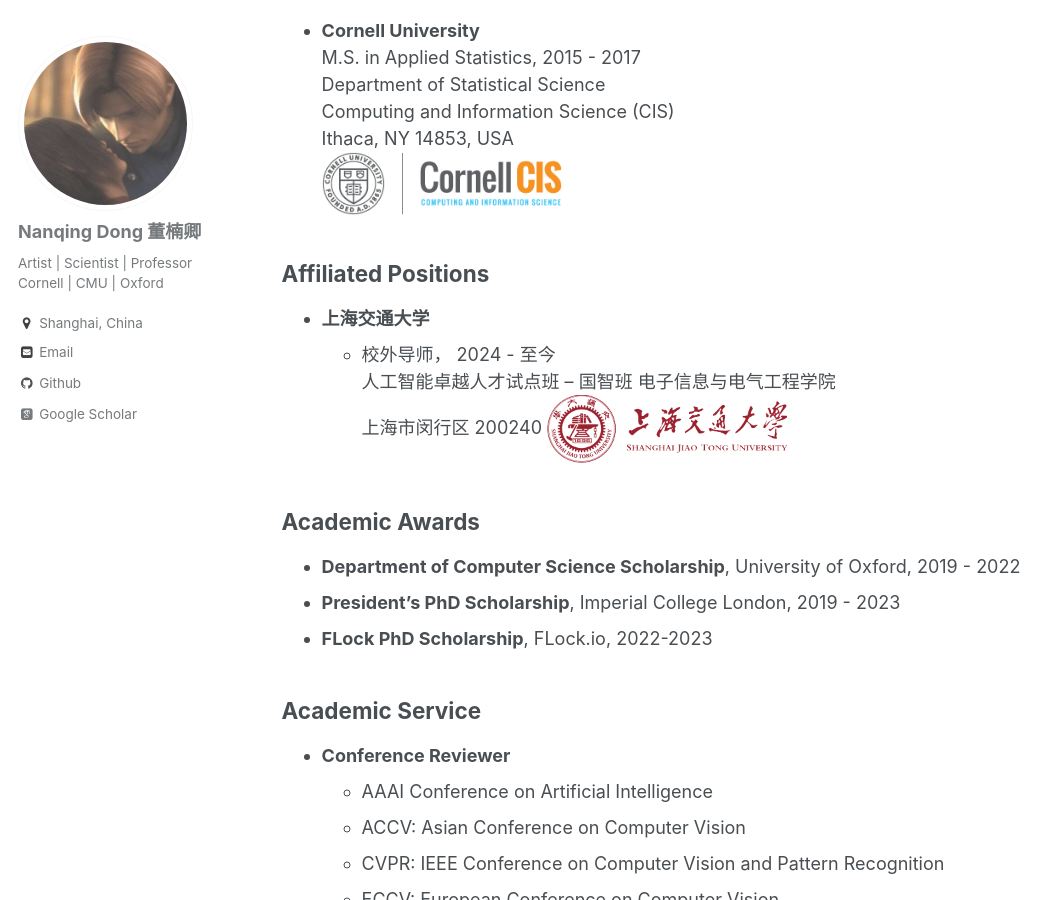
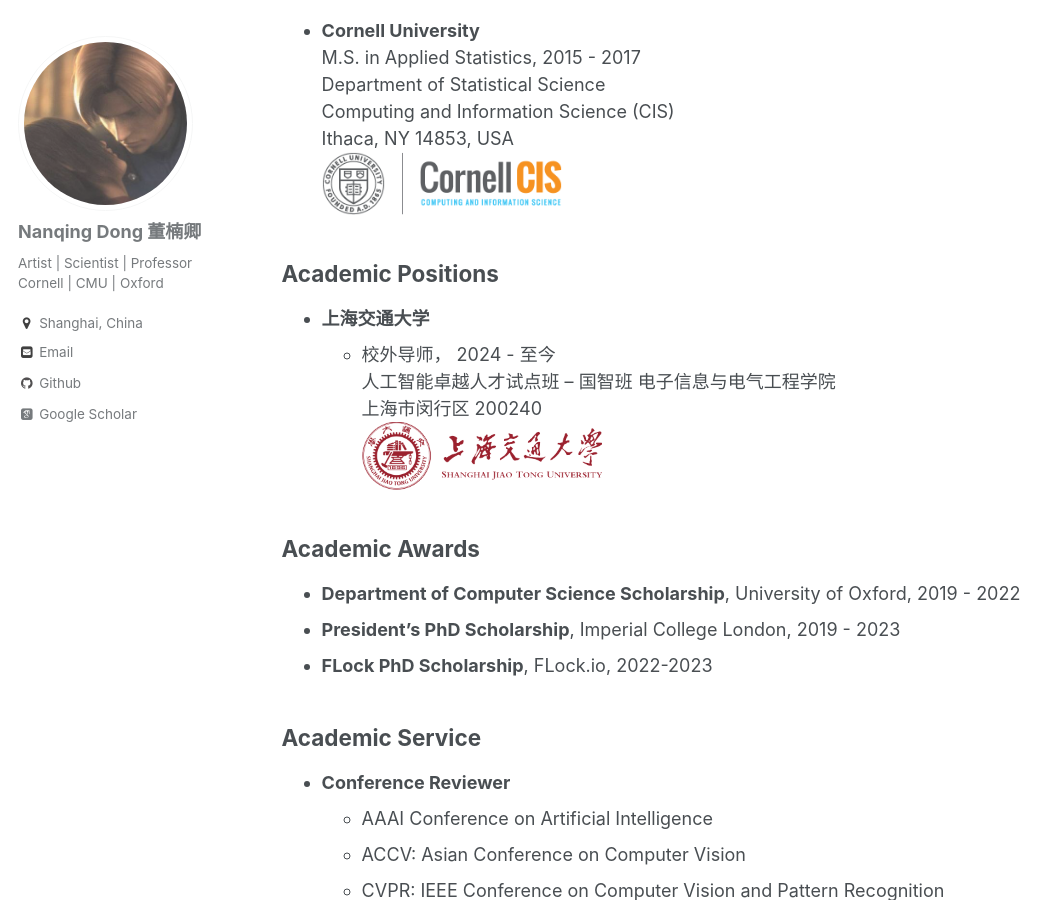
Before and after one commit to eveningdong/eveningdong.github.io, a Jekyll site: the page built from _pages/academic.md, in a window 1280 px wide and 900 px high, scrolled down 451 px. Shown: the whole window, without its empty margins (0-1064 px from the left). Built offline with Jekyll 4.4.1, drawn with Linux system fonts in a browser that asks for light colours; some web fonts are replaced.

Commit message:
Update academic.md

```diff
--- a/_pages/academic.md
+++ b/_pages/academic.md
@@ -19,7 +19,7 @@
   Ithaca, NY 14853, USA
   <a href="https://cis.cornell.edu/cornell-computing-information-science/"><img src="https://eveningdong.github.io/images/cis.png" alt="drawing" width="240px"/></a>
 
-## Affiliated Positions
+## Academic Positions
 * **上海交通大学**
   + 校外导师， 2024 - 至今
     人工智能卓越人才试点班 – 国智班
```
